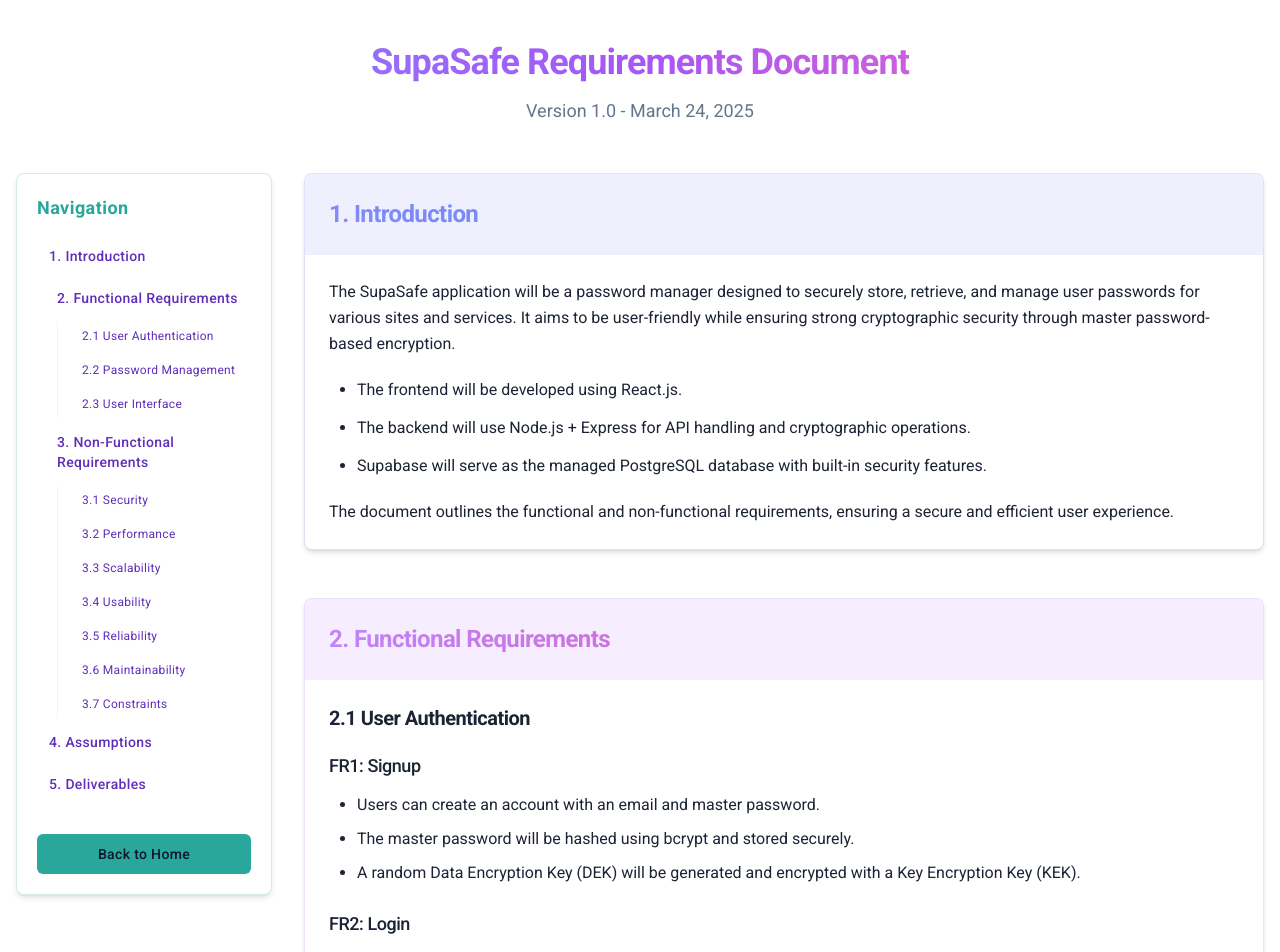
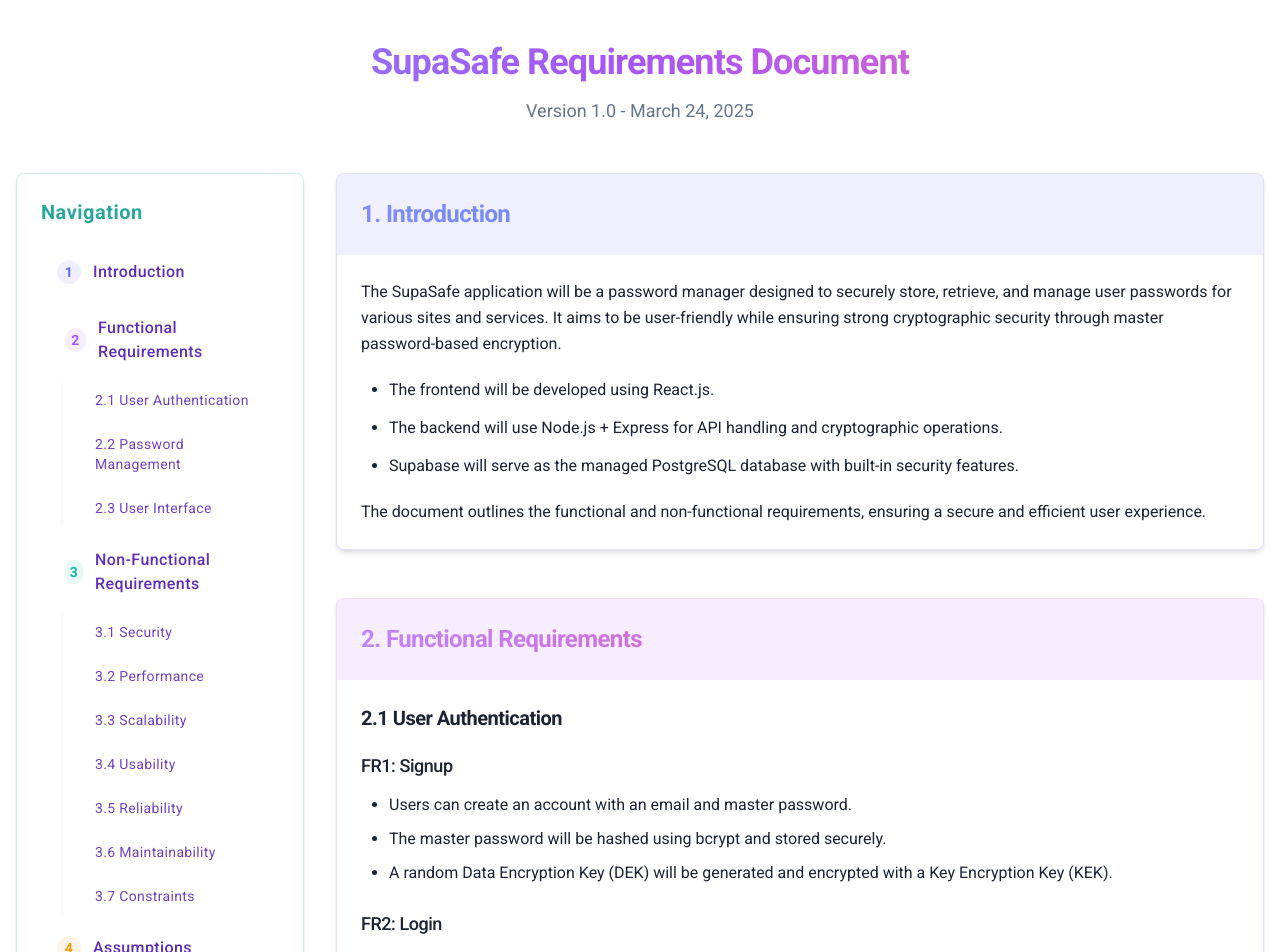
Before and after one commit to Ahmed0Tawfik/Showcase-static, a Next.js app: page /srs in a window 1280 px wide. Shown: the top 952 px of the page. Built offline with nearby package versions, Linux system fonts and the light colour scheme.

Commit message:
small changes

```diff
--- a/app/srs/page.tsx
+++ b/app/srs/page.tsx
@@ -10,36 +10,78 @@ export default function SRSPage() {
 
       <div className="flex flex-col md:flex-row gap-8">
         {/* Sticky Navigation Sidebar */}
-        <div className="md:w-64 flex-shrink-0">
-          <div className="sticky top-4 p-5 rounded-lg border border-accent/20 shadow-md bg-card">
-            <h3 className="text-lg font-semibold mb-4 text-accent tracking-wide">Navigation</h3>
-            <nav className="space-y-1.5">
-              <a href="#introduction" className="block py-2 px-3 rounded-md hover:bg-accent/10 text-primary hover:text-primary/80 transition-colors text-sm font-medium tracking-wide">1. Introduction</a>
-              <div className="pl-2">
-                <a href="#functional-requirements" className="block py-2 px-3 rounded-md hover:bg-accent/10 text-primary hover:text-primary/80 transition-colors text-sm font-medium tracking-wide">2. Functional Requirements</a>
-                <div className="pl-3 border-l border-muted space-y-1.5 ml-3 mt-1.5">
-                  <a href="#user-authentication" className="block py-1.5 px-3 hover:bg-accent/10 text-primary hover:text-primary/80 transition-colors text-xs tracking-wide">2.1 User Authentication</a>
-                  <a href="#password-management" className="block py-1.5 px-3 hover:bg-accent/10 text-primary hover:text-primary/80 transition-colors text-xs tracking-wide">2.2 Password Management</a>
-                  <a href="#user-interface" className="block py-1.5 px-3 hover:bg-accent/10 text-primary hover:text-primary/80 transition-colors text-xs tracking-wide">2.3 User Interface</a>
+        <div className="md:w-72 flex-shrink-0">
+          <div className="sticky top-4 p-6 rounded-lg border border-accent/20 shadow-md bg-card">
+            <h3 className="text-xl font-semibold mb-6 text-accent tracking-wide">Navigation</h3>
+            <nav className="space-y-3">
+              <a href="#introduction" className="group flex items-center py-2.5 px-4 rounded-md hover:bg-accent/10 text-primary hover:text-primary transition-colors text-base font-medium tracking-wide">
+                <span className="w-6 h-6 flex items-center justify-center rounded-full bg-indigo-500/10 text-indigo-500 mr-3 text-sm font-semibold group-hover:bg-indigo-500/20 transition-colors">1</span>
+                Introduction
+              </a>
+
+              <div className="pl-2 mt-1">
+                <a href="#functional-requirements" className="group flex items-center py-2.5 px-4 rounded-md hover:bg-accent/10 text-primary hover:text-primary transition-colors text-base font-medium tracking-wide">
+                  <span className="w-6 h-6 flex items-center justify-center rounded-full bg-purple-500/10 text-purple-500 mr-3 text-sm font-semibold group-hover:bg-purple-500/20 transition-colors">2</span>
+                  Functional Requirements
+                </a>
+                <div className="pl-4 border-l-2 border-muted/60 space-y-2 ml-3 mt-2">
+                  <a href="#user-authentication" className="block py-2 px-4 hover:bg-accent/10 text-primary/90 hover:text-primary transition-colors text-sm tracking-wide rounded-md">
+                    2.1 User Authentication
+                  </a>
+                  <a href="#password-management" className="block py-2 px-4 hover:bg-accent/10 text-primary/90 hover:text-primary transition-colors text-sm tracking-wide rounded-md">
+                    2.2 Password Management
+                  </a>
+                  <a href="#user-interface" className="block py-2 px-4 hover:bg-accent/10 text-primary/90 hover:text-primary transition-colors text-sm tracking-wide rounded-md">
+                    2.3 User Interface
+                  </a>
                 </div>
               </div>
-              <div className="pl-2">
-                <a href="#non-functional-requirements" className="block py-2 px-3 rounded-md hover:bg-accent/10 text-primary hover:text-primary/80 transition-colors text-sm font-medium tracking-wide">3. Non-Functional Requirements</a>
-                <div className="pl-3 border-l border-muted space-y-1.5 ml-3 mt-1.5">
-                  <a href="#security" className="block py-1.5 px-3 hover:bg-accent/10 text-primary hover:text-primary/80 transition-colors text-xs tracking-wide">3.1 Security</a>
-                  <a href="#performance" className="block py-1.5 px-3 hover:bg-accent/10 text-primary hover:text-primary/80 transition-colors text-xs tracking-wide">3.2 Performance</a>
-                  <a href="#scalability" className="block py-1.5 px-3 hover:bg-accent/10 text-primary hover:text-primary/80 transition-colors text-xs tracking-wide">3.3 Scalability</a>
-                  <a href="#usability" className="block py-1.5 px-3 hover:bg-accent/10 text-primary hover:text-primary/80 transition-colors text-xs tracking-wide">3.4 Usability</a>
-                  <a href="#reliability" className="block py-1.5 px-3 hover:bg-accent/10 text-primary hover:text-primary/80 transition-colors text-xs tracking-wide">3.5 Reliability</a>
-                  <a href="#maintainability" className="block py-1.5 px-3 hover:bg-accent/10 text-primary hover:text-primary/80 transition-colors text-xs tracking-wide">3.6 Maintainability</a>
-                  <a href="#constraints" className="block py-1.5 px-3 hover:bg-accent/10 text-primary hover:text-primary/80 transition-colors text-xs tracking-wide">3.7 Constraints</a>
+
+              <div className="pl-2 mt-1">
+                <a href="#non-functional-requirements" className="group flex items-center py-2.5 px-4 rounded-md hover:bg-accent/10 text-primary hover:text-primary transition-colors text-base font-medium tracking-wide">
+                  <span className="w-6 h-6 flex items-center justify-center rounded-full bg-teal-500/10 text-teal-500 mr-3 text-sm font-semibold group-hover:bg-teal-500/20 transition-colors">3</span>
+                  Non-Functional Requirements
+                </a>
+                <div className="pl-4 border-l-2 border-muted/60 space-y-2 ml-3 mt-2">
+                  <a href="#security" className="block py-2 px-4 hover:bg-accent/10 text-primary/90 hover:text-primary transition-colors text-sm tracking-wide rounded-md">
+                    3.1 Security
+                  </a>
+                  <a href="#performance" className="block py-2 px-4 hover:bg-accent/10 text-primary/90 hover:text-primary transition-colors text-sm tracking-wide rounded-md">
+                    3.2 Performance
+                  </a>
+                  <a href="#scalability" className="block py-2 px-4 hover:bg-accent/10 text-primary/90 hover:text-primary transition-colors text-sm tracking-wide rounded-md">
+                    3.3 Scalability
+                  </a>
+                  <a href="#usability" className="block py-2 px-4 hover:bg-accent/10 text-primary/90 hover:text-primary transition-colors text-sm tracking-wide rounded-md">
+                    3.4 Usability
+                  </a>
+                  <a href="#reliability" className="block py-2 px-4 hover:bg-accent/10 text-primary/90 hover:text-primary transition-colors text-sm tracking-wide rounded-md">
+                    3.5 Reliability
+                  </a>
+                  <a href="#maintainability" className="block py-2 px-4 hover:bg-accent/10 text-primary/90 hover:text-primary transition-colors text-sm tracking-wide rounded-md">
+                    3.6 Maintainability
+                  </a>
+                  <a href="#constraints" className="block py-2 px-4 hover:bg-accent/10 text-primary/90 hover:text-primary transition-colors text-sm tracking-wide rounded-md">
+                    3.7 Constraints
+                  </a>
                 </div>
               </div>
-              <a href="#assumptions" className="block py-2 px-3 rounded-md hover:bg-accent/10 text-primary hover:text-primary/80 transition-colors text-sm font-medium tracking-wide">4. Assumptions</a>
-              <a href="#deliverables" className="block py-2 px-3 rounded-md hover:bg-accent/10 text-primary hover:text-primary/80 transition-colors text-sm font-medium tracking-wide">5. Deliverables</a>
+
+              <a href="#assumptions" className="group flex items-center py-2.5 px-4 rounded-md hover:bg-accent/10 text-primary hover:text-primary transition-colors text-base font-medium tracking-wide">
+                <span className="w-6 h-6 flex items-center justify-center rounded-full bg-amber-500/10 text-amber-500 mr-3 text-sm font-semibold group-hover:bg-amber-500/20 transition-colors">4</span>
+                Assumptions
+              </a>
+
+              <a href="#deliverables" className="group flex items-center py-2.5 px-4 rounded-md hover:bg-accent/10 text-primary hover:text-primary transition-colors text-base font-medium tracking-wide">
+                <span className="w-6 h-6 flex items-center justify-center rounded-full bg-rose-500/10 text-rose-500 mr-3 text-sm font-semibold group-hover:bg-rose-500/20 transition-colors">5</span>
+                Deliverables
+              </a>
             </nav>
-            <div className="mt-8">
-              <a href="/" className="block w-full py-2.5 px-3 bg-accent hover:bg-accent/90 text-accent-foreground rounded-md text-center text-sm font-medium tracking-wide transition-colors">Back to Home</a>
+
+            <div className="mt-8 pt-4 border-t border-border/40">
+              <a href="/" className="flex items-center justify-center w-full py-3 px-4 bg-accent hover:bg-accent/90 text-accent-foreground rounded-md text-center text-base font-medium tracking-wide transition-colors">
+                ← Back to Home
+              </a>
             </div>
           </div>
         </div>
```
